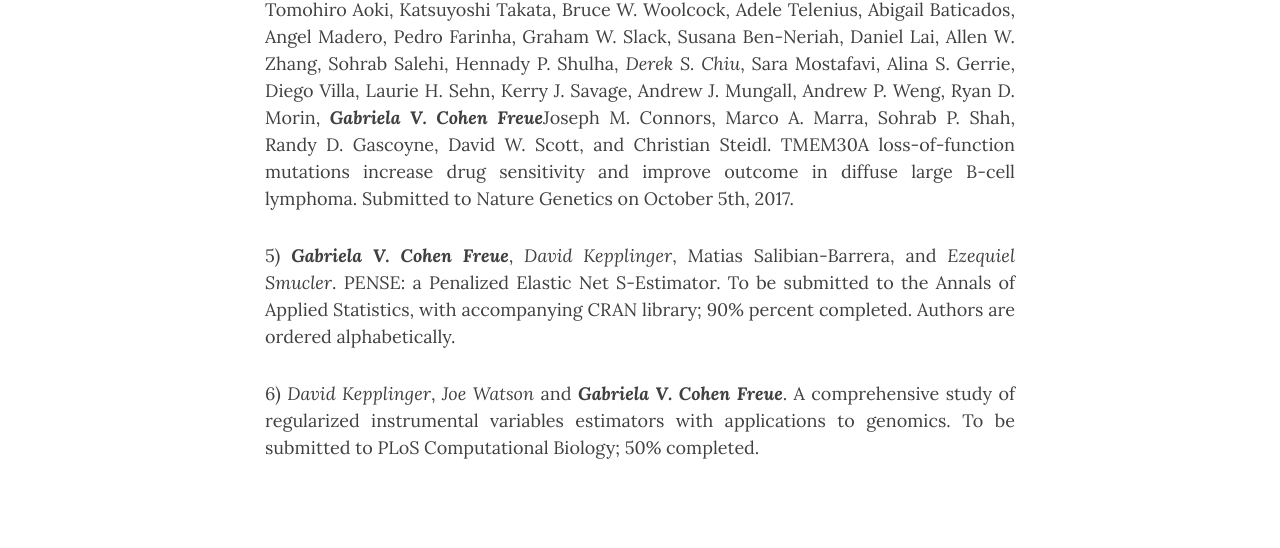
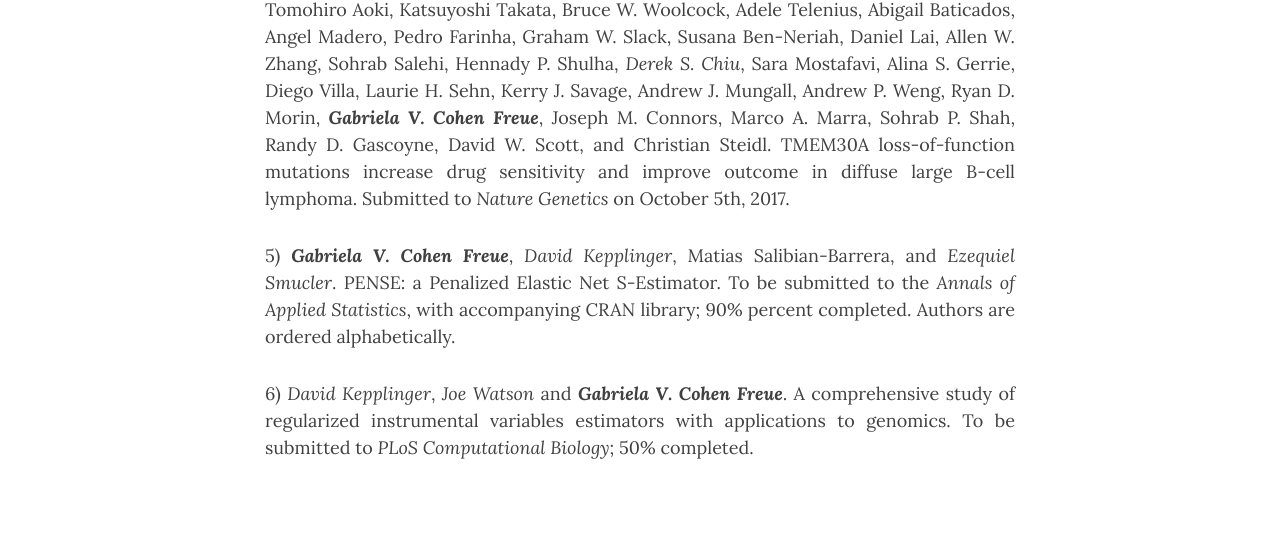
Before and after one commit to gcohenfr/gcohenfr.github.io, a Jekyll site: the page built from pub.md, in a window 1280 px wide and 900 px high, scrolled down 910 px. Shown: the part 154-702 px from the top of the window. Built offline with Jekyll 4.4.1, drawn with Linux system fonts in a browser that asks for light colours; nearby versions of some CDN libraries.

Commit message:
update pubs and cv

```diff
--- a/pub.md
+++ b/pub.md
@@ -16,11 +16,11 @@
 
 3) *Hao Luo*, ***Gabriela V. Cohen Freue***, *Xin Zhao*, Alexandre Bouchard-Cote, Igor Burstyn, Paul Gustafson. A new perspective on the benefits of the gene-environment independence in case-control studies. Submitted to the *Canadian Journal of Statistics* on August 31st, 2017.
 
-4) Daisuke Ennishi, Shannon Healy, Ali Bashashati, Saeed Saberi, Christoffer Hother, Anja Mottok, Fong Chun Chan, Lauren Chong, Robert Kridel, Merrill Boyle, Barbara Meissner, Tomohiro Aoki, Katsuyoshi Takata, Bruce W. Woolcock, Adele Telenius, Abigail Baticados, Angel Madero, Pedro Farinha, Graham W. Slack, Susana Ben-Neriah, Daniel Lai, Allen W. Zhang, Sohrab Salehi, Hennady P. Shulha, *Derek S. Chiu*, Sara Mostafavi, Alina S. Gerrie, Diego Villa, Laurie H. Sehn, Kerry J. Savage, Andrew J. Mungall, Andrew P. Weng, Ryan D. Morin, ***Gabriela V. Cohen Freue***Joseph M. Connors, Marco A. Marra, Sohrab P. Shah, Randy D. Gascoyne, David W. Scott, and Christian Steidl. TMEM30A loss-of-function mutations increase drug sensitivity and improve outcome in diffuse large B-cell lymphoma. Submitted to Nature Genetics on October 5th, 2017.
+4) Daisuke Ennishi, Shannon Healy, Ali Bashashati, Saeed Saberi, Christoffer Hother, Anja Mottok, Fong Chun Chan, Lauren Chong, Robert Kridel, Merrill Boyle, Barbara Meissner, Tomohiro Aoki, Katsuyoshi Takata, Bruce W. Woolcock, Adele Telenius, Abigail Baticados, Angel Madero, Pedro Farinha, Graham W. Slack, Susana Ben-Neriah, Daniel Lai, Allen W. Zhang, Sohrab Salehi, Hennady P. Shulha, *Derek S. Chiu*, Sara Mostafavi, Alina S. Gerrie, Diego Villa, Laurie H. Sehn, Kerry J. Savage, Andrew J. Mungall, Andrew P. Weng, Ryan D. Morin, ***Gabriela V. Cohen Freue***, Joseph M. Connors, Marco A. Marra, Sohrab P. Shah, Randy D. Gascoyne, David W. Scott, and Christian Steidl. TMEM30A loss-of-function mutations increase drug sensitivity and improve outcome in diffuse large B-cell lymphoma. Submitted to *Nature Genetics* on October 5th, 2017.
 
-5) ***Gabriela V. Cohen Freue***, *David Kepplinger*, Matias Salibian-Barrera, and *Ezequiel Smucler*. PENSE: a Penalized Elastic Net S-Estimator. To be submitted to the Annals of Applied Statistics, with accompanying CRAN library; 90% percent completed. Authors are ordered alphabetically.
+5) ***Gabriela V. Cohen Freue***, *David Kepplinger*, Matias Salibian-Barrera, and *Ezequiel Smucler*. PENSE: a Penalized Elastic Net S-Estimator. To be submitted to the *Annals of Applied Statistics*, with accompanying CRAN library; 90% percent completed. Authors are ordered alphabetically.
 
-6) *David Kepplinger*, *Joe Watson* and ***Gabriela V. Cohen Freue***. A comprehensive study of regularized instrumental variables estimators with applications to genomics. To be submitted to PLoS Computational Biology; 50% completed.
+6) *David Kepplinger*, *Joe Watson* and ***Gabriela V. Cohen Freue***. A comprehensive study of regularized instrumental variables estimators with applications to genomics. To be submitted to *PLoS Computational Biology*; 50% completed.
 
 <br>
 # Refereed Publications: 2012 -- Present
```
Also changed, not shown: 2 other files.
